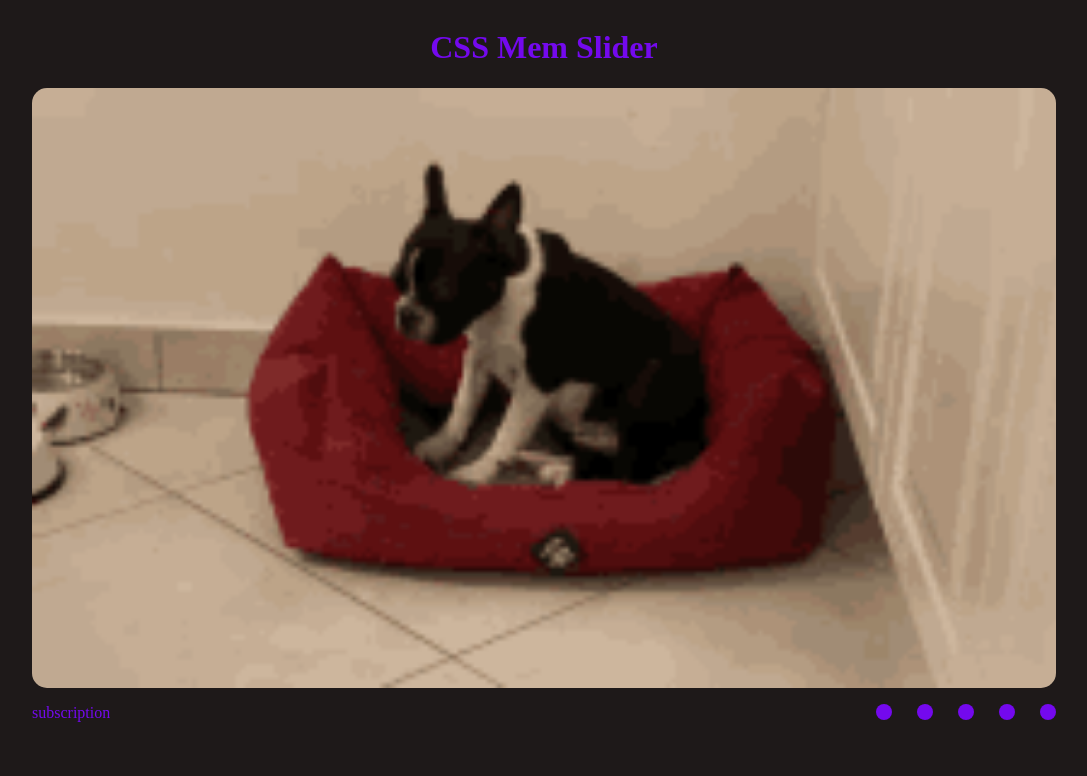
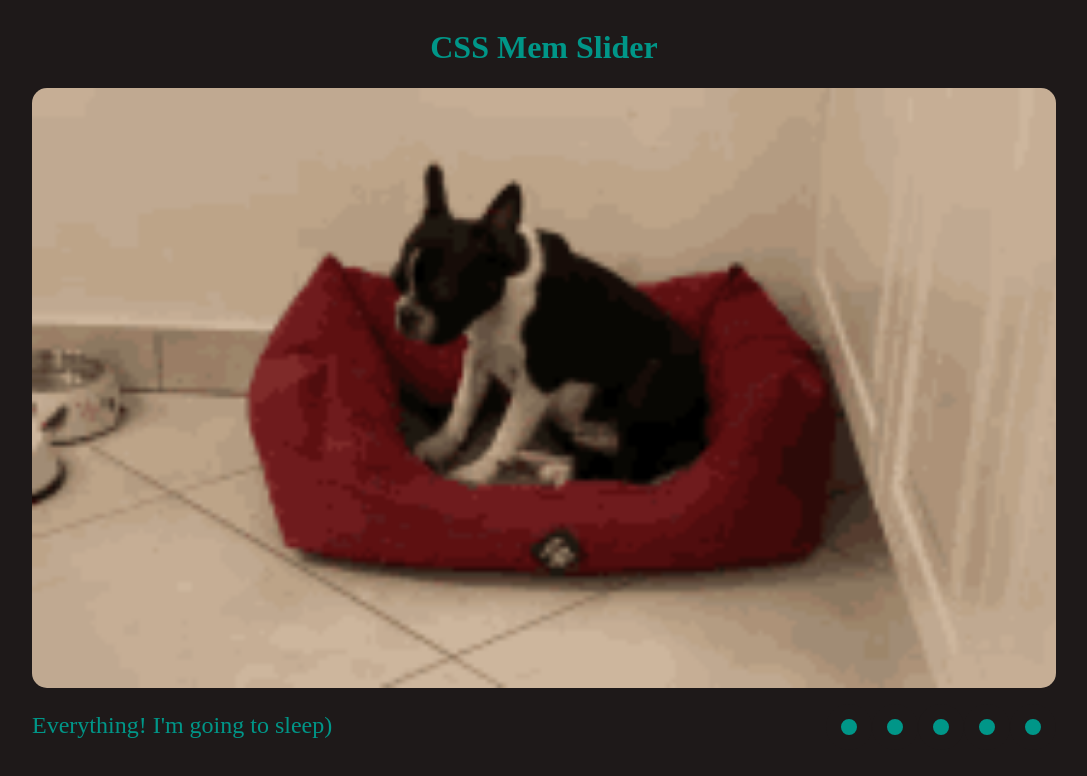
Before and after one commit to dns147/cssMemSlider, a plain HTML site: page cssMemSlider/index.html in a window 1280 px wide. Shown: the whole page, without its empty margins (96-1183 px from the left). Drawn offline with Linux system fonts and the light colour scheme.

Commit message:
feat: edit style slider switch (Sat, Oct 16, 2021 12:55:12 AM)

```diff
--- a/cssMemSlider/index.html
+++ b/cssMemSlider/index.html
@@ -17,7 +17,7 @@
     </main>
 
     <footer>
-        <p class="sub">subscription</p>
+        <p class="sub">Everything! I'm going to sleep)</p>
         <ul class="slider__pag">
             <li class="slider__pag__li"></li>
             <li class="slider__pag__li"></li>
--- a/cssMemSlider/style.css
+++ b/cssMemSlider/style.css
@@ -13,7 +13,7 @@ body {
 }
 
 header {
-    color: #7409ee;
+    color: #009688;
 }
 
 footer {
@@ -32,7 +32,8 @@ footer {
 }
 
 .sub {
-    color: #7409ee;
+    color: #009688;
+    font-size: 24px;
 }
 
 .slider__pag {
@@ -40,14 +41,15 @@ footer {
     padding: 0;
     display: flex;
     justify-content: space-between;
-    width: 180px;
+    width: 230px;
 }
 
 .slider__pag__li {
     width: 16px;
     height: 16px;
-    background-color: #7409ee;
-    border-radius: 10px;
+    background-color: #009688;
+    border-radius: 25px;
+    border: solid 15px #1e1919;
 }
 
 .slider__pag__li:hover {
@@ -56,8 +58,6 @@ footer {
 }
 
 .slider__pag__li:active {
-    border: solid #7409ee 2px;
-    width: 12px;
-    height: 12px;
     background-color: #ffffff;
+    box-shadow: inset 0px 0px 0px 2px #009688;
 }
```
